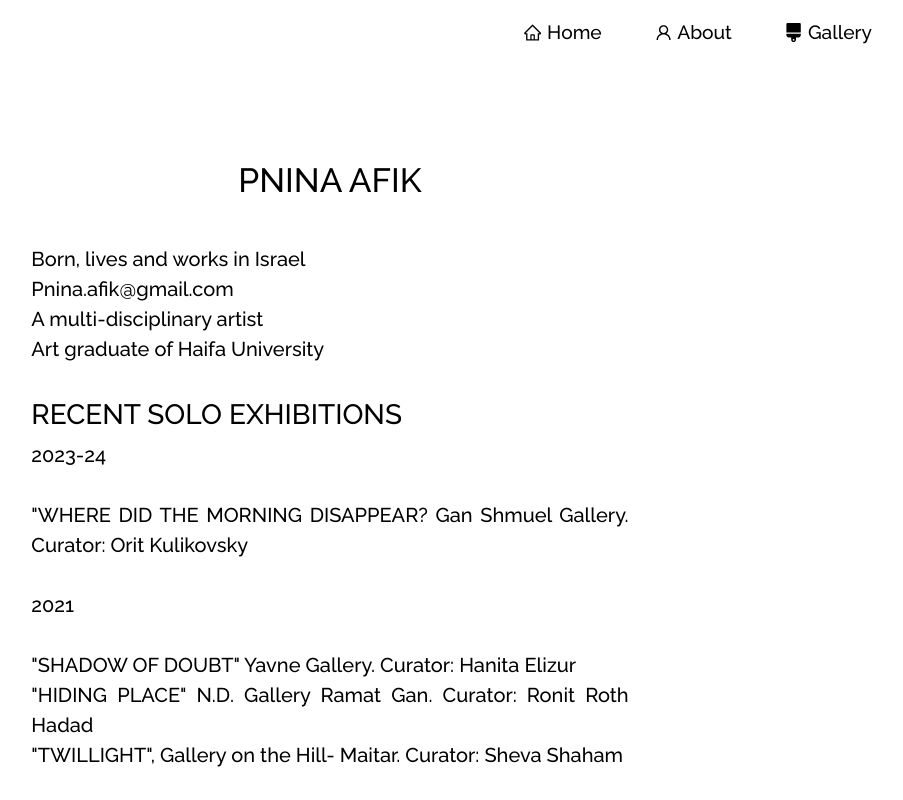
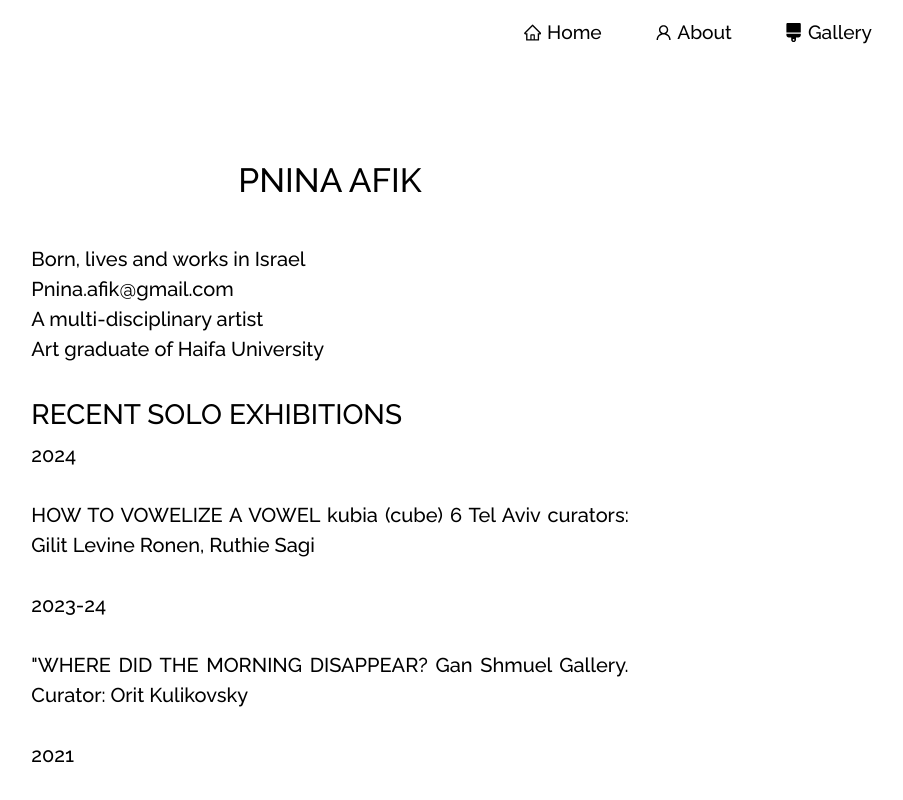
Before and after one commit to GuyAfik/Pnina-Afik-Art, a React (Create React App) app: page /about in a window 1280 px wide. Shown: the top 800 px of the page, without its empty margins (310-1213 px from the left). Built offline with nearby package versions, Linux system fonts and the light colour scheme.

Commit message:
update about text

```diff
--- a/src/components/About/AboutCard.js
+++ b/src/components/About/AboutCard.js
@@ -19,6 +19,12 @@ function AboutCard() {
               <br />
               RECENT SOLO EXHIBITIONS
             </h3>
+            2024
+            <br />
+            <br />
+            HOW TO VOWELIZE A VOWEL kubia (cube) 6 Tel Aviv curators: Gilit Levine Ronen, Ruthie Sagi
+            <br />
+            <br />
             2023-24
             <br />
             <br />
--- a/src/components/Home/HomeGallery.js
+++ b/src/components/Home/HomeGallery.js
@@ -7,7 +7,7 @@ const HomeGallery = ({ images }) => {
   useEffect(() => {
     const interval = setInterval(() => {
       setCurrentIndex((prevIndex) => (prevIndex + 1) % images.length);
-    }, 3000);
+    }, 2000);
 
     return () => {
       clearInterval(interval);
```
